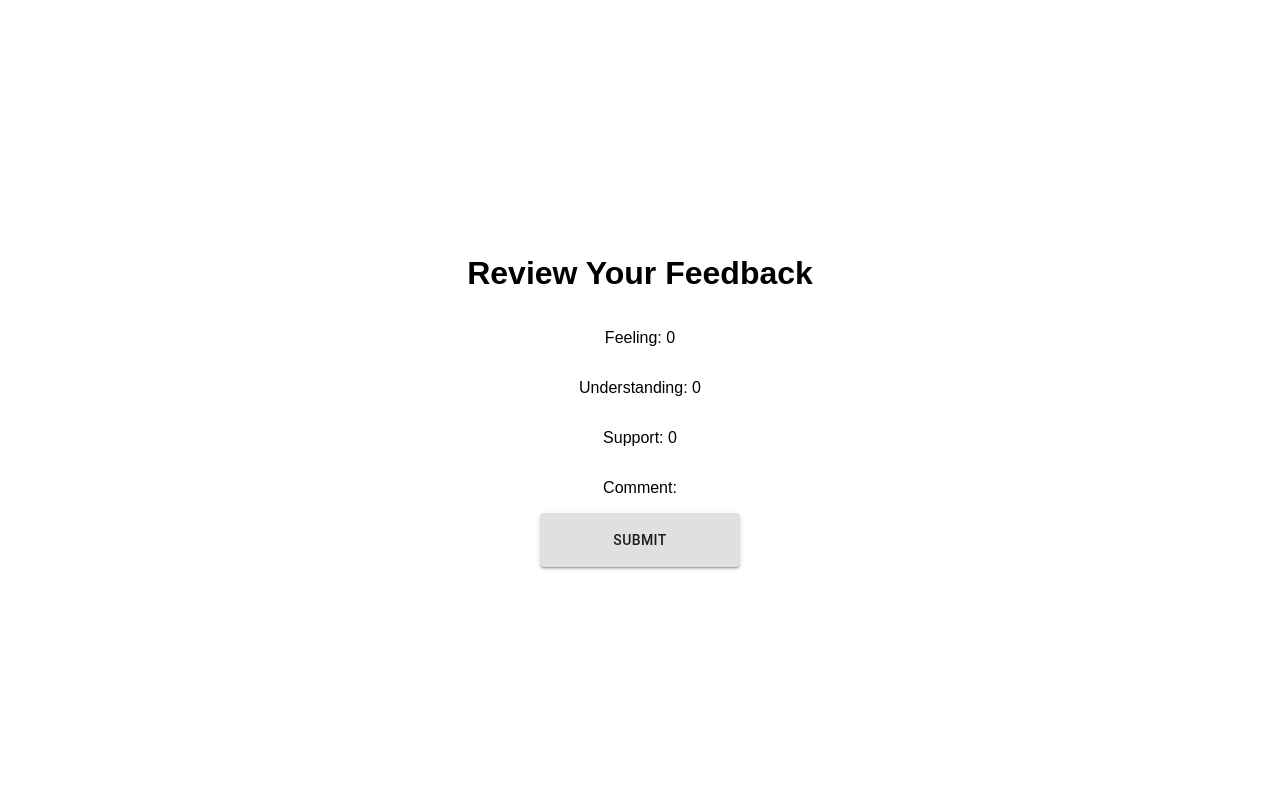
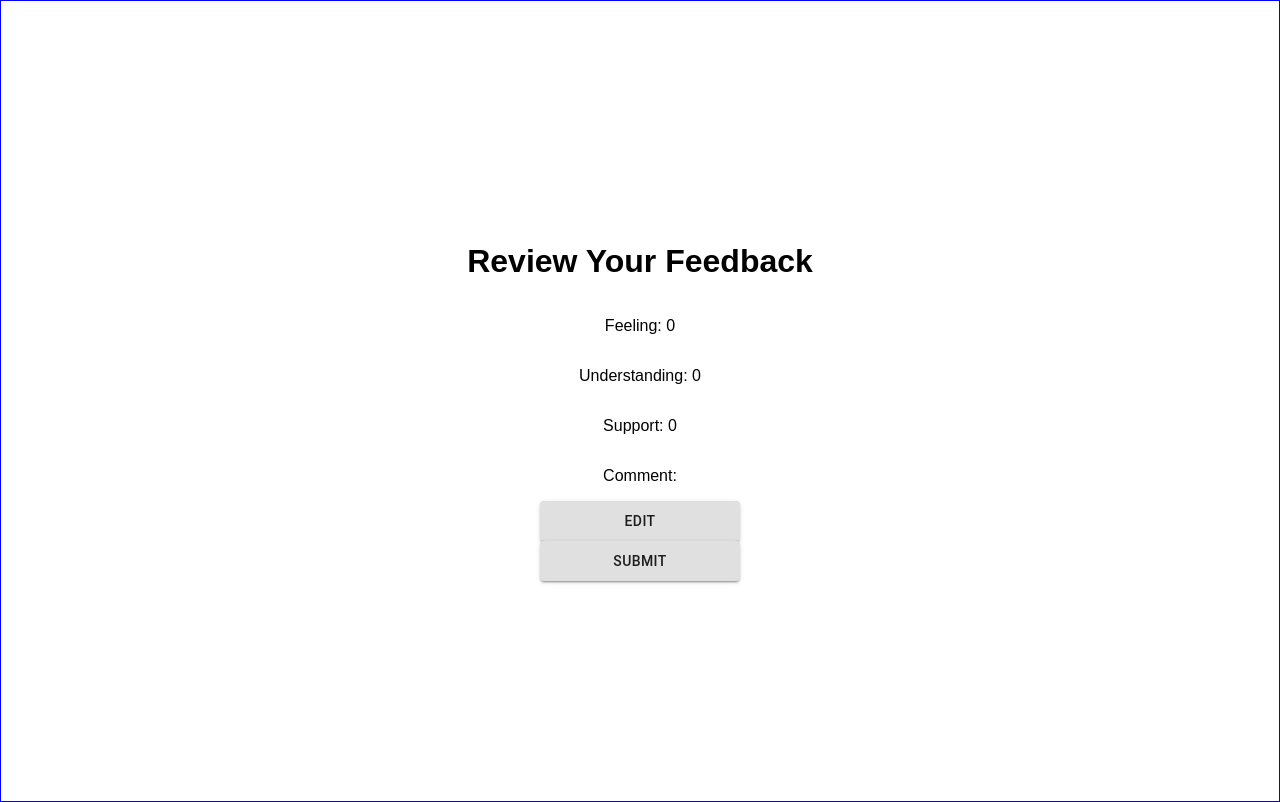
Before and after one commit to jordan-ashbacher/redux-feeback-app, a React (Create React App) app: page /#/review in a window 1280 px wide. Built offline with nearby package versions, Linux system fonts and the light colour scheme.

Commit message:
creates functionality to edit scores or comments from the review page before submitting

```diff
--- a/src/components/ReviewPage/ReviewPage.css
+++ b/src/components/ReviewPage/ReviewPage.css
@@ -1,12 +1,35 @@
 .container {
     display: flex;
-    flex-flow: column nowrap;
+    /* flex-flow: column; */
     align-items: center;
     justify-content: center;
     height: 100vh;
+    /* for debugging */
+    border: 1px solid blue;
 }
 
-#submitBtn {
+.reviewContainer {
+    display: flex;
+    flex-flow: column;
+    width: 50%;
+    justify-content: center;
+    align-items: center;
+}
+
+.editIconBtn {
+    display: inline;
+}
+
+#reviewSubmitBtn {
     width: 200px;
-    height: 54px;
+    height: 40px;
 }
+
+#reviewEditBtn {
+    width: 200px;
+    height: 40px;
+}
+
+#reviewCancelBtn {
+    width: 50%;
+}
--- a/src/components/ReviewPage/ReviewPage.jsx
+++ b/src/components/ReviewPage/ReviewPage.jsx
@@ -1,14 +1,18 @@
 import axios from 'axios'
+import { useState } from 'react'
 import { useSelector, useDispatch } from 'react-redux'
 import { useHistory } from 'react-router-dom'
 import '../ReviewPage/ReviewPage.css'
 import Button from '@material-ui/core/Button'
+import Edit from '@material-ui/icons/Edit'
 
 const ReviewPage = () => {
 
     const dispatch = useDispatch()
     const history = useHistory()
+
     const feedback = useSelector(store => store.feedbackReducer)
+    const [editMode, setEditMode] = useState(false)
 
     const handleSubmit = () => {
 
@@ -38,14 +42,53 @@ const ReviewPage = () => {
 
     }
 
+    const toggleEdit = () => {
+        setEditMode(!editMode)
+    }
+
+    const handleEdit = (e) => {
+        console.log('in handle edit')
+        if (e.currentTarget.id === 'editFeelingBtn') {
+            history.push('/feeling')
+        } else if (e.currentTarget.id === 'editUnderstandingBtn') {
+            history.push('/understanding')
+        } else if (e.currentTarget.id === 'editSupportBtn') {
+            history.push('/understanding')
+        } else if (e.currentTarget.id === 'editCommentBtn') {
+            history.push('/comment')
+        }
+    }
+
     return (
         <div className="container">
+            {editMode ?
+                <div className="reviewContainer">
+                    <h1>Review Your Feedback</h1>
+                    <p>Feeling: {feedback.feeling}
+                        <Button className="editIconBtn" id="editFeelingBtn" onClick={handleEdit}><Edit /></Button>
+                    </p>
+                    <p>Understanding: {feedback.understanding}
+                        <Button className="editIconBtn" id="editUnderstandingBtn" onClick={handleEdit}><Edit /></Button>
+                    </p>
+                    <p>Support: {feedback.support}
+                        <Button className="editIconBtn" id="editSupportBtn" onClick={handleEdit}><Edit /></Button>
+                    </p>
+                    <p>Comment: {feedback.comment}
+                        <Button className="editIconBtn" id="editCommentBtn" onClick={handleEdit}><Edit /></Button>
+                    </p>
+                    <Button id="reviewCancelBtn" variant="contained" onClick={toggleEdit}>CANCEL</Button>
+                </div>
+                :
+                <>
                     <h1>Review Your Feedback</h1>
                     <p>Feeling: {feedback.feeling}</p>
                     <p>Understanding: {feedback.understanding}</p>
                     <p>Support: {feedback.support}</p>
                     <p>Comment: {feedback.comment}</p>
-            <Button id="submitBtn" variant="contained" onClick={handleSubmit}>SUBMIT</Button>
+                    <Button id="reviewEditBtn" variant="contained" onClick={toggleEdit}>EDIT</Button>
+                    <Button id="reviewSubmitBtn" variant="contained" onClick={handleSubmit}>SUBMIT</Button>
+                </>
+            }
         </div>
     )
 }
```
Lines whose indentation alone changed are shown as unchanged.
